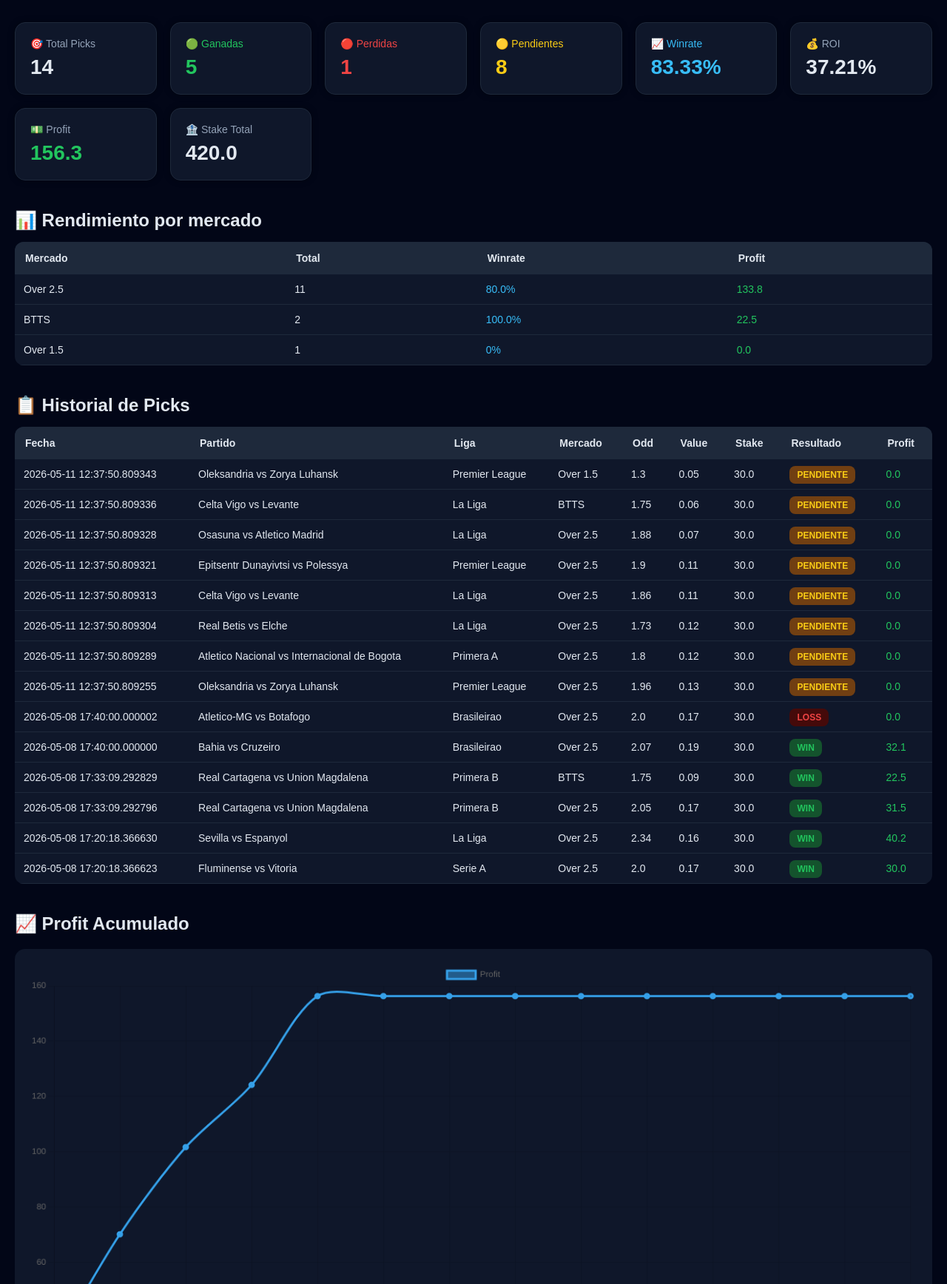
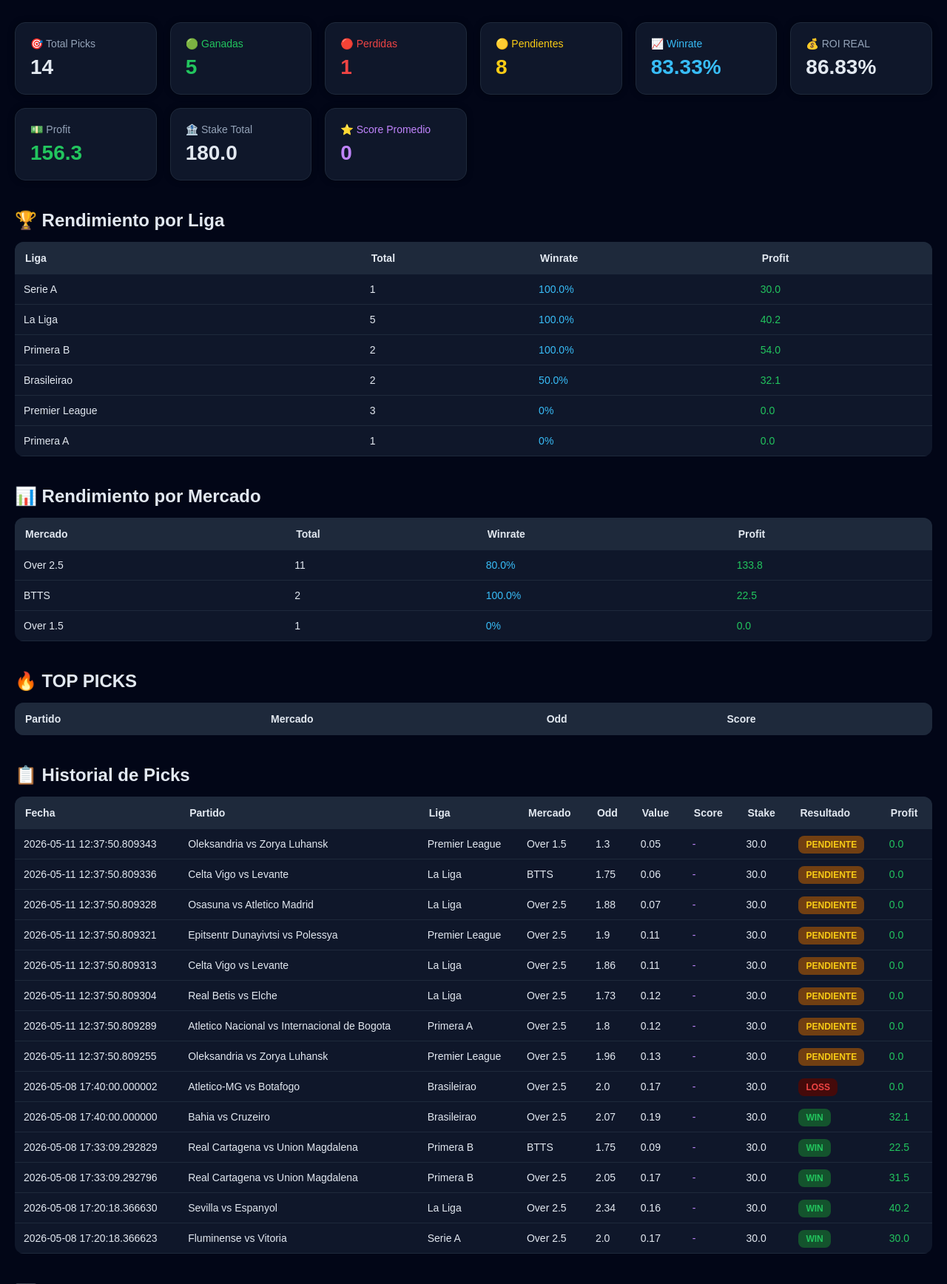
Before and after one commit to sebas98lsvr-dotcom/bot-apuestas, a Flask app: page / in a window 1280 px wide. Shown: the part 113-1849 px from the top of the page at 74% size. Run offline with Flask 3, Linux system fonts and the light colour scheme; lists and menus that the app fills with data are empty.

Commit message:
Mejoras dashboard y score

```diff
--- a/src/dashboard/app.py
+++ b/src/dashboard/app.py
@@ -41,7 +41,7 @@ def home():
         df = pd.DataFrame()
 
     # =========================
-    # ESTADISTICAS
+    # VARIABLES
     # =========================
 
     total = len(df)
@@ -52,6 +52,15 @@ def home():
 
     profit = 0
     stake_total = 0
+
+    score_promedio = 0
+
+    historial = []
+    top_picks = []
+
+    # =========================
+    # ESTADISTICAS
+    # =========================
 
     if not df.empty:
 
@@ -67,15 +76,58 @@ def home():
             df[df["resultado"] == "pendiente"]
         )
 
+        # =========================
+        # SOLO PICKS CERRADAS
+        # =========================
+
+        cerradas = df[
+            df["resultado"] != "pendiente"
+        ]
+
         profit = round(
-            df["profit"].sum(),
+            cerradas["profit"].sum(),
             2
         )
 
         stake_total = round(
-            df["stake"].sum(),
+            cerradas["stake"].sum(),
             2
         )
+
+        # =========================
+        # SCORE PROMEDIO
+        # =========================
+
+        if "score" in df.columns:
+
+            score_promedio = round(
+                df["score"].mean(),
+                2
+            )
+
+        # =========================
+        # HISTORIAL
+        # =========================
+
+        historial = df.sort_values(
+            by="fecha",
+            ascending=False
+        ).fillna("").to_dict(
+            orient="records"
+        )
+
+        # =========================
+        # TOP PICKS
+        # =========================
+
+        if "score" in df.columns:
+
+            top_picks = df.sort_values(
+                by="score",
+                ascending=False
+            ).head(10).fillna("").to_dict(
+                orient="records"
+            )
 
     # =========================
     # WINRATE
@@ -93,7 +145,7 @@ def home():
         winrate = 0
 
     # =========================
-    # ROI
+    # ROI REAL
     # =========================
 
     if stake_total > 0:
@@ -106,21 +158,6 @@ def home():
     else:
 
         roi = 0
-
-    # =========================
-    # HISTORIAL
-    # =========================
-
-    historial = []
-
-    if not df.empty:
-
-        historial = df.sort_values(
-            by="fecha",
-            ascending=False
-        ).fillna("").to_dict(
-            orient="records"
-        )
 
     # =========================
     # MERCADOS
@@ -168,6 +205,54 @@ def home():
                 "total": total_m,
                 "winrate": wr,
                 "profit": profit_m
+            })
+
+    # =========================
+    # LIGAS
+    # =========================
+
+    ligas = []
+
+    if not df.empty:
+
+        for liga in df["liga"].unique():
+
+            d = df[
+                df["liga"] == liga
+            ]
+
+            total_l = len(d)
+
+            w = len(
+                d[d["resultado"] == "win"]
+            )
+
+            l = len(
+                d[d["resultado"] == "loss"]
+            )
+
+            if (w + l) > 0:
+
+                wr = round(
+                    (w / (w + l)) * 100,
+                    2
+                )
+
+            else:
+
+                wr = 0
+
+            profit_l = round(
+                d["profit"].sum(),
+                2
+            )
+
+            ligas.append({
+
+                "liga": liga,
+                "total": total_l,
+                "winrate": wr,
+                "profit": profit_l
             })
 
     # =========================
@@ -236,6 +321,7 @@ def home():
         "roi": roi,
         "profit_total": profit,
         "stake_total": stake_total,
+        "score_promedio": score_promedio,
 
         "grafica_labels": list(
             range(len(profits))
@@ -283,8 +369,10 @@ def home():
         stats=stats,
         historial=historial,
         mercados=mercados,
+        ligas=ligas,
         profits=profits,
-        winrates=winrates
+        winrates=winrates,
+        top_picks=top_picks
     )
 
 # =========================
--- a/src/dashboard/templates/index.html
+++ b/src/dashboard/templates/index.html
@@ -73,6 +73,10 @@ h1,h2,h3{
     color:#38bdf8;
 }
 
+.purple{
+    color:#c084fc;
+}
+
 table{
     width:100%;
     border-collapse:collapse;
@@ -123,6 +127,11 @@ tr:hover{
 .badge-pend{
     background:#713f12;
     color:#facc15;
+}
+
+.badge-elite{
+    background:#3b0764;
+    color:#d8b4fe;
 }
 
 canvas{
@@ -192,7 +201,7 @@ Seguimiento profesional del bot de apuestas
     </div>
 
     <div class="card">
-        <div class="card-title">💰 ROI</div>
+        <div class="card-title">💰 ROI REAL</div>
         <div class="card-value">
             {{ stats.roi }}%
         </div>
@@ -213,6 +222,54 @@ Seguimiento profesional del bot de apuestas
         </div>
     </div>
 
+    <div class="card">
+        <div class="card-title purple">⭐ Score Promedio</div>
+        <div class="card-value purple">
+            {{ stats.score_promedio }}
+        </div>
+    </div>
+
+</div>
+
+<!-- ========================= -->
+<!-- LIGAS -->
+<!-- ========================= -->
+
+<div class="section">
+
+<h2>🏆 Rendimiento por Liga</h2>
+
+<table>
+
+<tr>
+    <th>Liga</th>
+    <th>Total</th>
+    <th>Winrate</th>
+    <th>Profit</th>
+</tr>
+
+{% for l in ligas %}
+
+<tr>
+
+    <td>{{ l.liga }}</td>
+
+    <td>{{ l.total }}</td>
+
+    <td class="blue">
+        {{ l.winrate }}%
+    </td>
+
+    <td class="{% if l.profit >= 0 %}green{% else %}red{% endif %}">
+        {{ l.profit }}
+    </td>
+
+</tr>
+
+{% endfor %}
+
+</table>
+
 </div>
 
 <!-- ========================= -->
@@ -221,7 +278,7 @@ Seguimiento profesional del bot de apuestas
 
 <div class="section">
 
-<h2>📊 Rendimiento por mercado</h2>
+<h2>📊 Rendimiento por Mercado</h2>
 
 <table>
 
@@ -259,6 +316,59 @@ Seguimiento profesional del bot de apuestas
 </div>
 
 <!-- ========================= -->
+<!-- TOP PICKS -->
+<!-- ========================= -->
+
+<div class="section">
+
+<h2>🔥 TOP PICKS</h2>
+
+<table>
+
+<tr>
+    <th>Partido</th>
+    <th>Mercado</th>
+    <th>Odd</th>
+    <th>Score</th>
+</tr>
+
+{% for p in top_picks %}
+
+<tr>
+
+    <td>{{ p.partido }}</td>
+
+    <td>{{ p.mercado }}</td>
+
+    <td>{{ p.odd }}</td>
+
+    <td>
+
+        {% if p.score and p.score >= 25 %}
+
+            <span class="badge badge-elite">
+                ⭐ ELITE {{ p.score }}
+            </span>
+
+        {% else %}
+
+            <span class="purple">
+                {{ p.score if p.score else "-" }}
+            </span>
+
+        {% endif %}
+
+    </td>
+
+</tr>
+
+{% endfor %}
+
+</table>
+
+</div>
+
+<!-- ========================= -->
 <!-- PICKS -->
 <!-- ========================= -->
 
@@ -275,6 +385,7 @@ Seguimiento profesional del bot de apuestas
     <th>Mercado</th>
     <th>Odd</th>
     <th>Value</th>
+    <th>Score</th>
     <th>Stake</th>
     <th>Resultado</th>
     <th>Profit</th>
@@ -290,6 +401,25 @@ Seguimiento profesional del bot de apuestas
     <td>{{ p.mercado }}</td>
     <td>{{ p.odd }}</td>
     <td>{{ p.value }}</td>
+
+    <td>
+
+        {% if p.score and p.score >= 25 %}
+
+            <span class="badge badge-elite">
+                ⭐ {{ p.score }}
+            </span>
+
+        {% else %}
+
+            <span class="purple">
+                {{ p.score if p.score else "-" }}
+            </span>
+
+        {% endif %}
+
+    </td>
+
     <td>{{ p.stake }}</td>
 
     <td>
```
